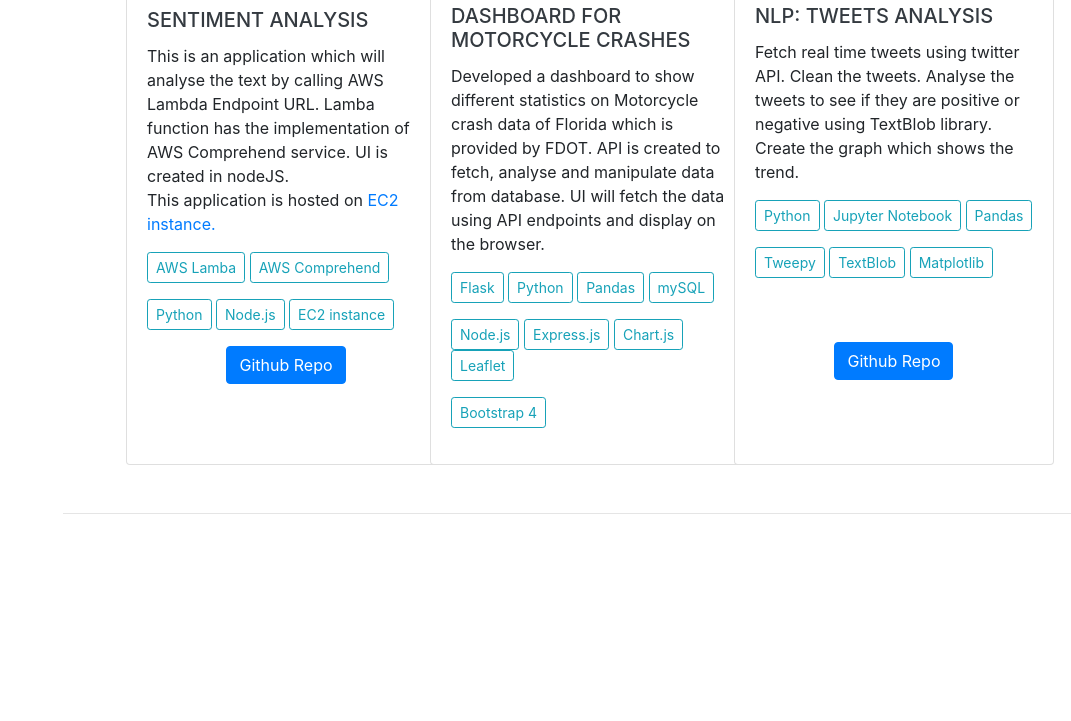
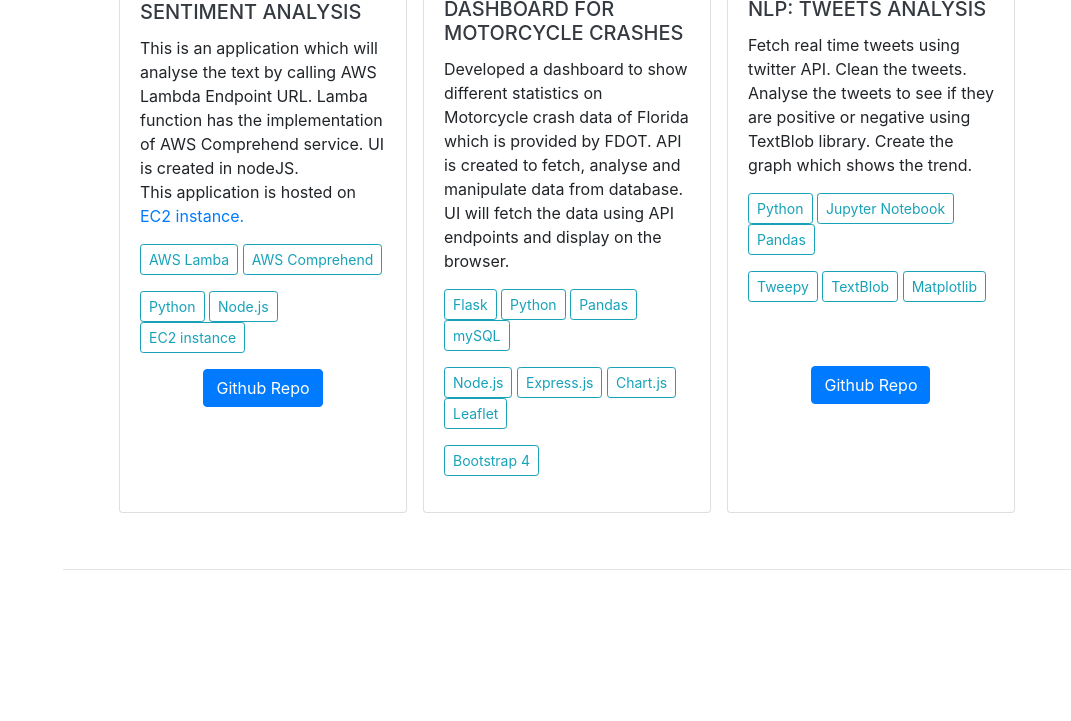
Before and after one commit to shilpisirohi12/shilpisirohi12.github.io, a website with bundled scripts: page index.html in a window 1280 px wide. Shown: the part 3726-4447 px from the top of the page, without its empty margins (209-1280 px from the left). Built offline with nearby package versions, Linux system fonts and the light colour scheme; a web font is replaced by a local one.

Commit message:
update code to remove cards overlapping in ipad

```diff
--- a/index.html
+++ b/index.html
@@ -290,10 +290,10 @@
     <section class="resume-section p-3 p-lg-5 d-flex align-items-center" id="projects">
       <div class="w-100">
         <h2 class="mb-5">Projects</h2>
-        <div class="container">
+        <div class="container-fluid">
           <div class="row">
-            <div class="col-sm-4">
-              <div class="card h-100" style="width: 20rem; ">
+            <div class="col-md-4 p-2">
+              <div class="card h-100" >
                 <img class="card-img-top" src="img/aws-comprehend.png" alt=aws-comprehend">
                 <div class="card-body">
                   <h5 class="card-title">Sentiment Analysis</h5>
@@ -307,8 +307,8 @@
                 </div>
               </div>
             </div>
-            <div class="col-sm-4">
-              <div class="card h-100" style="width: 20rem;height:10rem;">
+            <div class="col-md-4 p-2">
+              <div class="card h-100" >
                 <img class="card-img-top" src="/img/ridemart.png" alt="Dashboard">
                 <div class="card-body">
                   <h5 class="card-title">Dashboard For motorcycle Crashes</h5>
@@ -326,8 +326,8 @@
                 </div>
               </div>
             </div>
-            <div class="col-sm-4">
-              <div class="card h-100" style="width: 20rem;">
+            <div class="col-md-4 p-2">
+              <div class="card h-100">
                 <img class="card-img-top" src="/img/twitter.png" alt="Card image cap">
                 <div class="card-body">
                   <h5 class="card-title">NLP: Tweets Analysis</h5>
```
